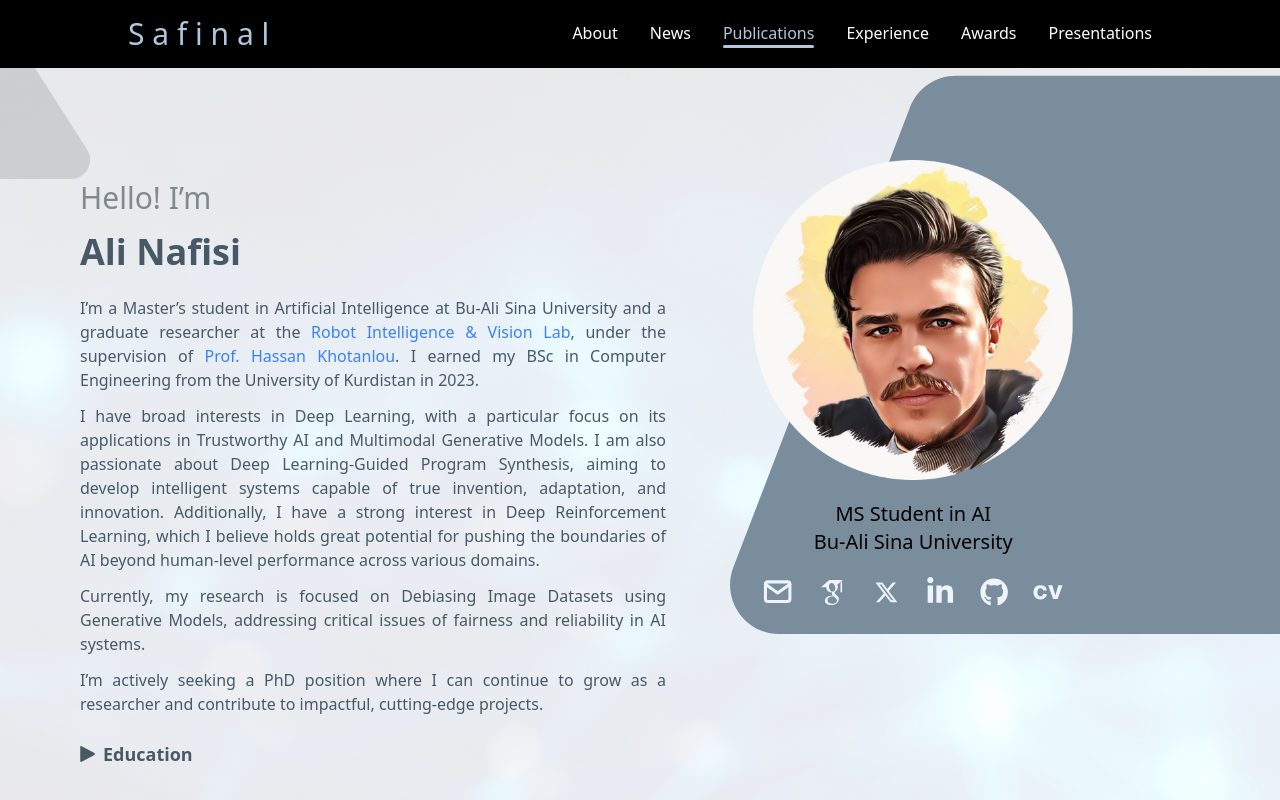
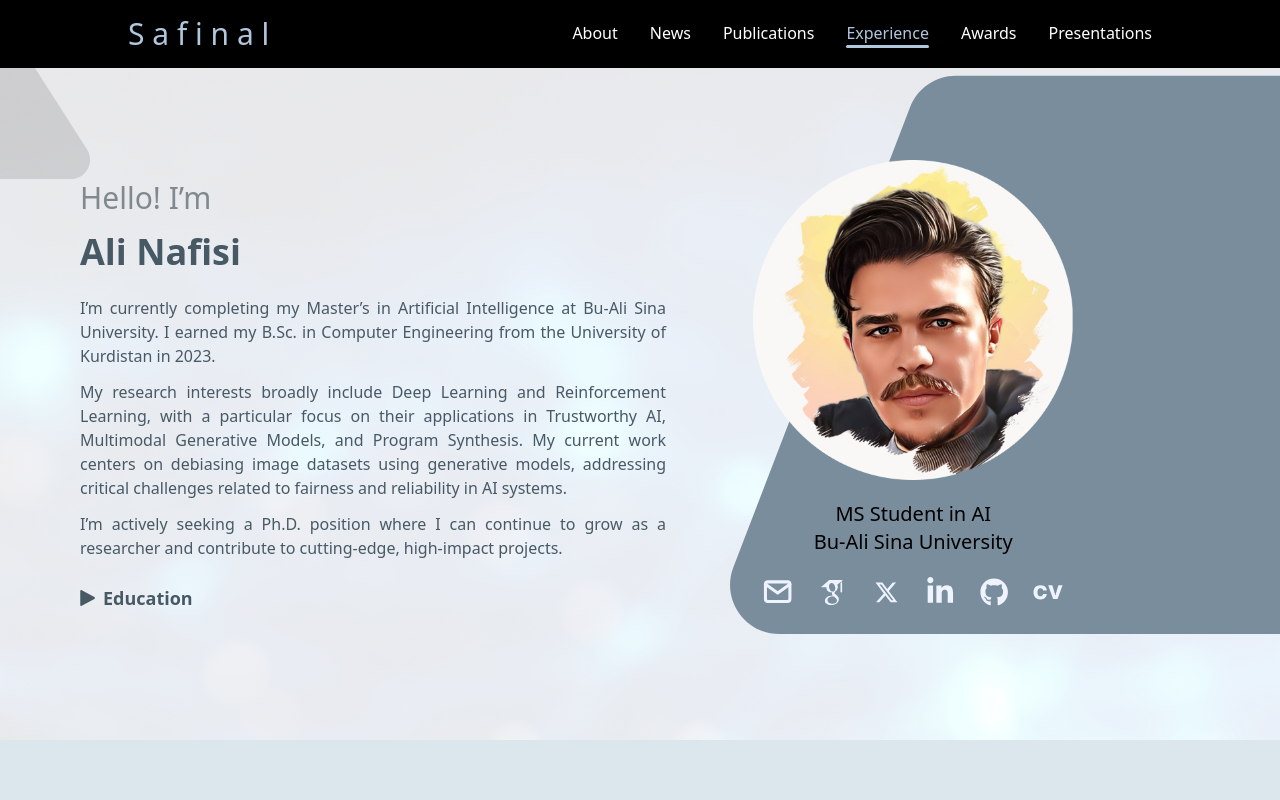
Before and after one commit to safinal/safinal.github.io, a Next.js app: page / in a window 1280 px wide. Shown: the top 800 px of the page. Built offline with nearby package versions, Linux system fonts and the light colour scheme.

Commit message:
Update DetaiIntroduction.js

```diff
--- a/src/components/introduction/DetaiIntroduction.js
+++ b/src/components/introduction/DetaiIntroduction.js
@@ -15,16 +15,13 @@ const DetaiIntroduction = (props) => {
                 <p className="text-gray text-2xl xl:text-3xl 3xl:text-5xl font-medium mb-3 xl:mb-4 hidden md:block">Hello! I’m</p>
                 <h2 className="text-gray-dark text-3xl xl:text-4xl 3xl:text-6xl font-black hidden md:block">Ali Nafisi</h2>
                 <p className="text-gray-dark text-sm md:text-base 2xl:text-lg 3xl:text-xl text-justify mt-[10rem] md:mt-4 xl:mt-6 3xl:mt-10">
-                    I’m a Master’s student in Artificial Intelligence at Bu-Ali Sina University and a graduate researcher at the <a className="text-blue-500" href="https://rivlab.github.io/">Robot Intelligence & Vision Lab</a>, under the supervision of <a className="text-blue-500" href="https://scholar.google.com/citations?hl=en&user=5YX31NgAAAAJ">Prof. Hassan Khotanlou</a>. I earned my BSc in Computer Engineering from the University of Kurdistan in 2023.
+                    I’m currently completing my Master’s in Artificial Intelligence at Bu-Ali Sina University. I earned my B.Sc. in Computer Engineering from the University of Kurdistan in 2023.
                 </p>
                 <p className=" text-gray-dark text-sm md:text-base 2xl:text-lg 3xl:text-xl text-justify mt-2 xl:mt-3 3xl:mt-5">
-                    I have broad interests in Deep Learning, with a particular focus on its applications in Trustworthy AI and Multimodal Generative Models. I am also passionate about Deep Learning-Guided Program Synthesis, aiming to develop intelligent systems capable of true invention, adaptation, and innovation. Additionally, I have a strong interest in Deep Reinforcement Learning, which I believe holds great potential for pushing the boundaries of AI beyond human-level performance across various domains.
+                    My research interests broadly include Deep Learning and Reinforcement Learning, with a particular focus on their applications in Trustworthy AI, Multimodal Generative Models, and Program Synthesis. My current work centers on debiasing image datasets using generative models, addressing critical challenges related to fairness and reliability in AI systems.
                 </p>
                 <p className="text-gray-dark text-sm md:text-base 2xl:text-lg 3xl:text-xl text-justify mt-2 xl:mt-3 3xl:mt-5">
-                    Currently, my research is focused on Debiasing Image Datasets using Generative Models, addressing critical issues of fairness and reliability in AI systems.
-                </p>
-                <p className="text-gray-dark text-sm md:text-base 2xl:text-lg 3xl:text-xl text-justify mt-2 xl:mt-3 3xl:mt-5">
-                    I’m actively seeking a PhD position where I can continue to grow as a researcher and contribute to impactful, cutting-edge projects.
+                    I’m actively seeking a Ph.D. position where I can continue to grow as a researcher and contribute to cutting-edge, high-impact projects.
                 </p>
                 <EducationButton showEducation={showEducation} setShowEducation={setShowEducation} />
                 <div className={`${showEducation ? 'opacity-100' : 'opacity-0'} transition-opacity ease-in duration-700`}>
```
